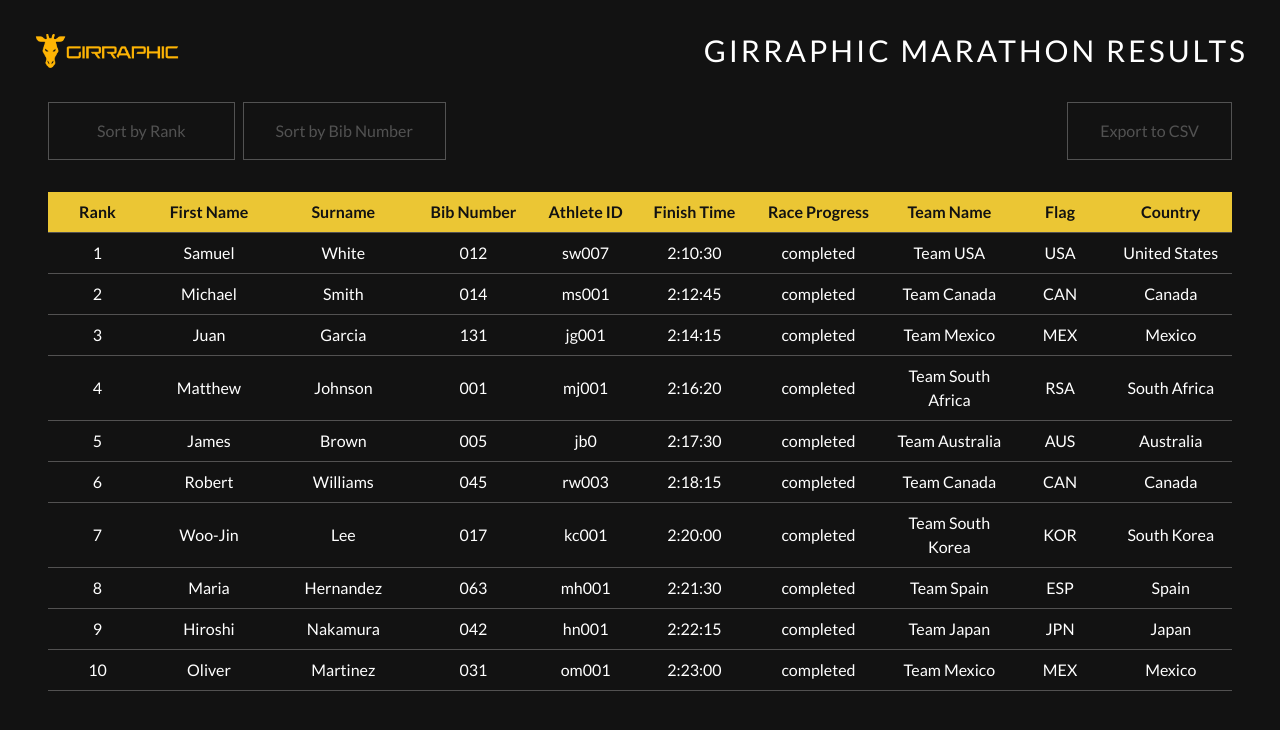
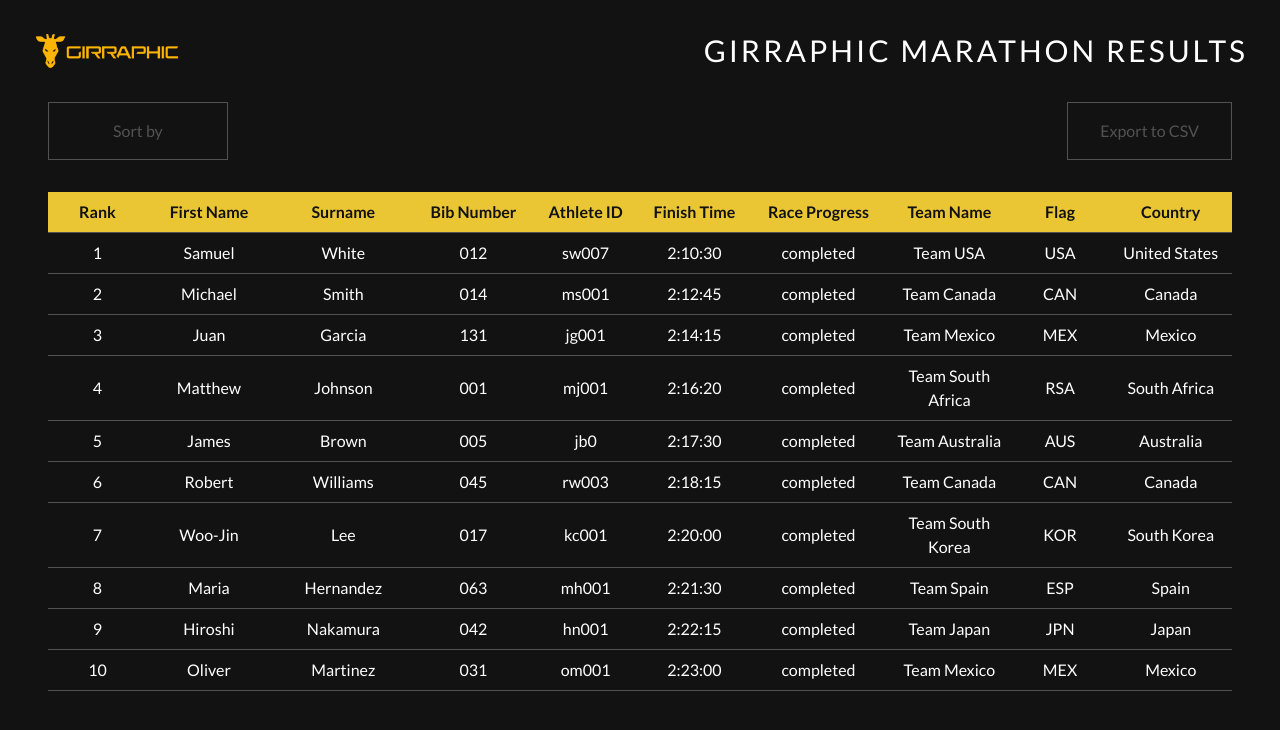
Before and after one commit to tommo593/girraphic-test, a React (Vite) app: page / in a window 1280 px wide. Shown: the top 730 px of the page. Built offline with nearby package versions, Linux system fonts and the light colour scheme.

Commit message:
Changed two buttons to one dropdown

```diff
--- a/src/App.tsx
+++ b/src/App.tsx
@@ -70,19 +70,20 @@ function App() {
   return (
     <>
       <Navbar />
-      <div className="flex flex-row px-12 pt-8">
-        <button
-          onClick={() => setSortField('rank')}
-          className="mr-2 border border-light_grey px-12 py-4 text-light_grey transition duration-700 hover:bg-yellow_hover hover:text-brilliant_white"
-        >
-          Sort by Rank
-        </button>
-        <button
-          onClick={() => setSortField('bibnumber')}
-          className="border border-light_grey px-8 text-light_grey transition duration-700 hover:bg-yellow_hover hover:text-brilliant_white"
-        >
-          Sort by Bib Number
-        </button>
+      <div className="flex flex-row justify-between px-12 pt-8">
+        <div className="dropdown flex flex-row">
+          <button className="dropbtn border border-light_grey px-16 py-4 text-center text-light_grey transition duration-700 hover:bg-yellow_hover hover:text-brilliant_white">
+            Sort by
+          </button>
+          <div className="dropdown-content transition duration-700 hover:bg-yellow_hover">
+            <a href="#" onClick={() => setSortField('rank')}>
+              Rank
+            </a>
+            <a href="#" onClick={() => setSortField('bibnumber')}>
+              Bib Number
+            </a>
+          </div>
+        </div>
         <div className="ml-auto flex justify-end">
           <button
             onClick={handleExport}
--- a/src/index.css
+++ b/src/index.css
@@ -3,7 +3,6 @@
 @tailwind base;
 @tailwind components;
 @tailwind utilities;
-
 
 * {
   background-color: #121212;
@@ -19,7 +18,8 @@ table {
   border-collapse: collapse;
 }
 
-th, td {
+th,
+td {
   border-bottom: 1px solid #525151;
   padding: 8px;
   height: 2rem;
@@ -43,3 +43,41 @@ th {
     background-position: left bottom;
 }
 */
+
+.dropbtn {
+  background-color: #121212;
+  cursor: pointer;
+  align-items: center;
+}
+
+.dropdown {
+  position: relative;
+  display: inline-block;
+}
+
+.dropdown-content {
+  display: none;
+  position: absolute;
+  box-shadow: 0px 8px 16px 0px rgba(0, 0, 0, 0.2);
+  z-index: 1;
+  background-color: #ebc634;
+}
+
+.dropdown-content a {
+  padding: 12px 16px;
+  text-decoration: none;
+  display: block;
+}
+
+.dropdown-content a:hover {
+  background-color: #ebc634;
+  transition: 0.5s;
+}
+
+.dropdown:hover .dropdown-content {
+  display: block;
+}
+
+.dropdown:hover .dropbtn {
+  background-color: #121212;
+}
```
Also changed, not shown: package.json (+6 -2 lines), 1 other file (tests, documents, lock files or other folders).
